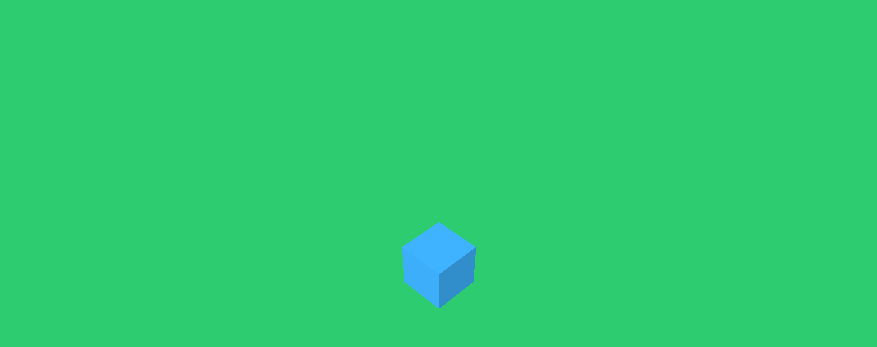
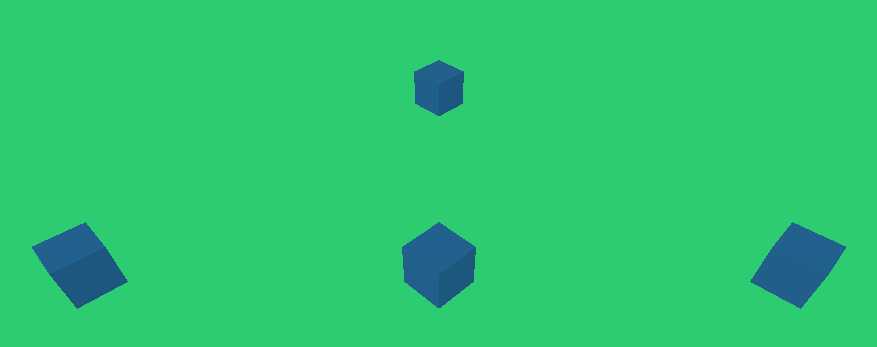
Before and after one commit to ginafender/threejsgameproject, a plain HTML site: page game/game.html in a window 1280 px wide. Shown: the part 135-482 px from the top of the page, without its empty margins (201-1078 px from the left). Drawn offline with nearby package versions, Linux system fonts and the light colour scheme.

Commit message:
added camera controls and changed three.js import method

```diff
--- a/game/game.html
+++ b/game/game.html
@@ -5,6 +5,14 @@
     <meta name="viewport" content="width=device-width, initial-scale=1.0">
     <title>Game Project</title>
     <link rel="stylesheet" href="gamestyle.css">
+    <script type="importmap">
+        {
+        "imports": {
+            "three": "https://cdn.jsdelivr.net/npm/three@0.168.0/build/three.module.js",
+            "three/addons/": "https://cdn.jsdelivr.net/npm/three@0.168.0/examples/jsm/"
+        }
+        }
+    </script>
 </head>
 <body>
     <canvas id="bg"></canvas>
--- a/game/gamescript.js
+++ b/game/gamescript.js
@@ -1,4 +1,6 @@
-import * as THREE from 'https://cdn.jsdelivr.net/npm/three@0.152.0/build/three.module.js';
+import * as THREE from 'three';
+import { OrbitControls } from 'three/addons/controls/OrbitControls.js';
+import { GLTFLoader } from 'three/addons/loaders/GLTFLoader.js';
 
 
 const scene = new THREE.Scene();
@@ -11,11 +13,18 @@ renderer.setPixelRatio(window.devicePixelRatio);
 renderer.setSize(window.innerWidth, window.innerHeight);
 document.body.appendChild(renderer.domElement);
 
-camera.position.set(10, 15, 10); // Position the camera above and to the side
+const controls = new OrbitControls(camera, renderer.domElement);
+controls.enabled = false;
+
+var isRightMouseButtonPressed = false;
+
+
+// Set initial camera position behind and above the player
+camera.position.set(10, 15, 10);
 camera.lookAt(0, 0, 0);
 
 renderer.render(scene, camera);
-renderer.setClearColor(0x2ecc71)
+renderer.setClearColor(0x2ecc71);
 
 
 const geometry = new THREE.SphereGeometry(1, 32, 32); // (radius, widthSegments, heightSegments)
@@ -30,38 +39,35 @@ const directionalLight = new THREE.DirectionalLight(0xffffff, 1);
 directionalLight.position.set(5, 8, 7.5); // Position it in a way that mimics sunlight
 scene.add(directionalLight);
 
+// Add cubes to the scene
 const cubegeo = new THREE.BoxGeometry(2, 2, 2);
-const cubemat = new THREE.MeshStandardMaterial({color: 0x3498db });
-const cube = new THREE.Mesh(cubegeo, cubemat);
-cube.position.set(0, 0, 0);
-scene.add(cube);
+const cubemat = new THREE.MeshStandardMaterial({ color: 0x3498db });
+const cubes = [];
+const cubePositions = [
+    [0, 0, 0], [10, 0, 10], [-10, 0, -10], [-10, 0, 10], [10, 0, -10]
+];
 
-// map border
-const linemat = new THREE.LineBasicMaterial({ color : 0x0000ff });
-const line1points = [];
-line1points.push(new THREE.Vector3(-200, 0, 200));
-line1points.push(new THREE.Vector3(-200, 0, -200));
-const line1geo = new THREE.BufferGeometry().setFromPoints(line1points);
-const line1 = new THREE.Line(line1geo, linemat);
-scene.add(line1);
-const line2points = [];
-line2points.push(new THREE.Vector3(200, 0, -200));
-line2points.push(new THREE.Vector3(-200, 0, -200));
-const line2geo = new THREE.BufferGeometry().setFromPoints(line2points);
-const line2 = new THREE.Line(line2geo, linemat);
-scene.add(line2);
-const line3points = [];
-line3points.push(new THREE.Vector3(200, 0, -200));
-line3points.push(new THREE.Vector3(200, 0, 200));
-const line3geo = new THREE.BufferGeometry().setFromPoints(line3points);
-const line3 = new THREE.Line(line3geo, linemat);
-scene.add(line3);
-const line4points = [];
-line4points.push(new THREE.Vector3(200, 0, 200));
-line4points.push(new THREE.Vector3(-200, 0, 200));
-const line4geo = new THREE.BufferGeometry().setFromPoints(line4points);
-const line4 = new THREE.Line(line4geo, linemat);
-scene.add(line4);
+cubePositions.forEach((pos) => {
+    const cube = new THREE.Mesh(cubegeo, cubemat);
+    cube.position.set(...pos);
+    cubes.push(cube);
+    scene.add(cube);
+});
+
+// Map borders
+const linemat = new THREE.LineBasicMaterial({ color: 0x0000ff });
+const borderPoints = [
+    [[-200, 0, 200], [-200, 0, -200]],
+    [[-200, 0, -200], [200, 0, -200]],
+    [[200, 0, -200], [200, 0, 200]],
+    [[200, 0, 200], [-200, 0, 200]]
+];
+
+borderPoints.forEach((points) => {
+    const geo = new THREE.BufferGeometry().setFromPoints(points.map(p => new THREE.Vector3(...p)));
+    const line = new THREE.Line(geo, linemat);
+    scene.add(line);
+});
 
 // movement
 var moveSpeed = 10;
@@ -88,6 +94,9 @@ const mapBounds = {
 
 document.addEventListener('keydown', onDocumentKeyDown, false);
 document.addEventListener('keyup', onDocumentKeyUp, false);
+document.addEventListener('mousedown', onDocumentMouseDown, false);
+document.addEventListener('mouseup', onDocumentMouseUp, false);
+document.addEventListener('contextmenu', onContextMenu, false);
 
 function onDocumentKeyDown(event) {
     var keyCode = event.which;
@@ -115,33 +124,53 @@ function onDocumentKeyUp(event) {
     }
 }
 
-// make sure camera follows player
-function updateCameraPosition() {
-    camera.position.x = sphere.position.x + 10;  // Adjust these values based on desired camera angle
-    camera.position.z = sphere.position.z + 10;
-    camera.lookAt(sphere.position);
+function onDocumentMouseDown(event) {
+    event.preventDefault();
+    if (event.button === 2) {
+        isRightMouseButtonPressed = true;
+        controls.enabled = true; // Enable rotation on right click
+    }
 }
 
+function onDocumentMouseUp(event) {
+    event.preventDefault();
+    if (event.button === 2) {
+        isRightMouseButtonPressed = false;
+        controls.enabled = false; // Disable rotation when right click is released
+    }
+}
+
+function onContextMenu(event) {
+    event.preventDefault(); // Prevent context menu
+}
+
+function updateCameraPosition() {
+    if (!isRightMouseButtonPressed) {
+        camera.position.x = sphere.position.x + 10;
+        camera.position.z = sphere.position.z + 10;
+        camera.lookAt(sphere.position);
+    }
+}
 // Render loop
 function animate() {
-    requestAnimationFrame(animate);
+    window.requestAnimationFrame(animate);
     delta = clock.getDelta();
 
     // Apply movement
     if (movement.forward && sphere.position.z - moveSpeed * delta > mapBounds.zMin) {
-        console.log("w");
+        // console.log("w");
         sphere.position.z -= moveSpeed * delta;
     }
     if (movement.backward && sphere.position.z + moveSpeed * delta < mapBounds.zMax) {
-        console.log("s");
+        // console.log("s");
         sphere.position.z += moveSpeed * delta;
     }
     if (movement.left && sphere.position.x - moveSpeed * delta > mapBounds.xMin) {
-        console.log("a");
+        // console.log("a");
         sphere.position.x -= moveSpeed * delta;
     }
     if (movement.right && sphere.position.x + moveSpeed * delta < mapBounds.xMax) {
-        console.log("d");
+        // console.log("d");
         sphere.position.x += moveSpeed * delta;
     }
 
```
